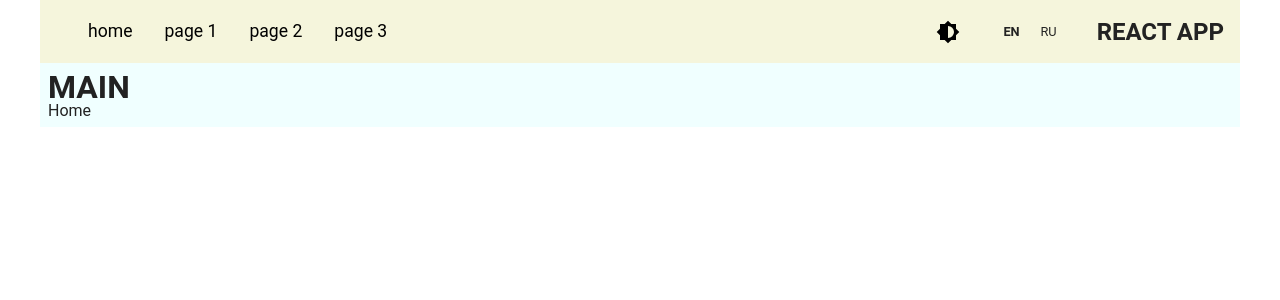
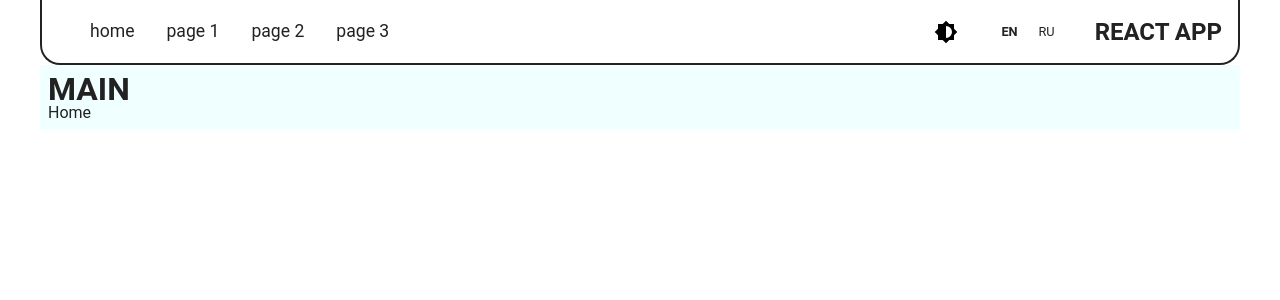
Before and after one commit to pavelkha/react-app, a React (Create React App) app: page / in a window 1280 px wide. Shown: the top 300 px of the page. Built offline with nearby package versions, Linux system fonts and the light colour scheme.

Commit message:
implement dark and light themes

```diff
--- a/public/reset.css
+++ b/public/reset.css
@@ -42,6 +42,7 @@ footer, header, hgroup, menu, nav, section {
 
 a {
     text-decoration: none;
+    color: currentColor;
 }
 
 body {
--- a/src/components/Header/Header.jsx
+++ b/src/components/Header/Header.jsx
@@ -59,6 +59,14 @@ const Header = () => {
   };
 
   const themeHandler = () => {
+    const body = document.querySelector('body');
+    if (isLight) {
+      body.style.backgroundColor = 'black';
+      body.style.color = 'white';
+    } else {
+      body.style.backgroundColor = 'white';
+      body.style.color = 'black';
+    };
     dispatch(changeTheme());
   };
 
--- a/src/components/Header/Header.scss
+++ b/src/components/Header/Header.scss
@@ -9,7 +9,9 @@
   padding: 1rem 0;
   position: sticky;
   top: 0;
-  background-color: beige;
+  border: 2px solid;
+  border-top: none;
+  border-radius: 0 0 20px 20px;
 }
 
 .header-pages-list {
@@ -24,7 +26,6 @@
     }
 
     a {
-      color: black;
       outline: none;
     }
   }
@@ -57,6 +58,7 @@
 }
 
 .header-language-button {
+  color: currentColor;
   border: none;
   border-radius: 5px;
   padding: 0.5rem;
@@ -64,7 +66,7 @@
   background-color: transparent;
 
   &:hover {
-    background-color: burlywood;
+    background-color: lightgrey;
     transition: 0.8s;
   }
 }
```
Also changed, not shown: src/assets/images/dark-theme-icon.svg.
